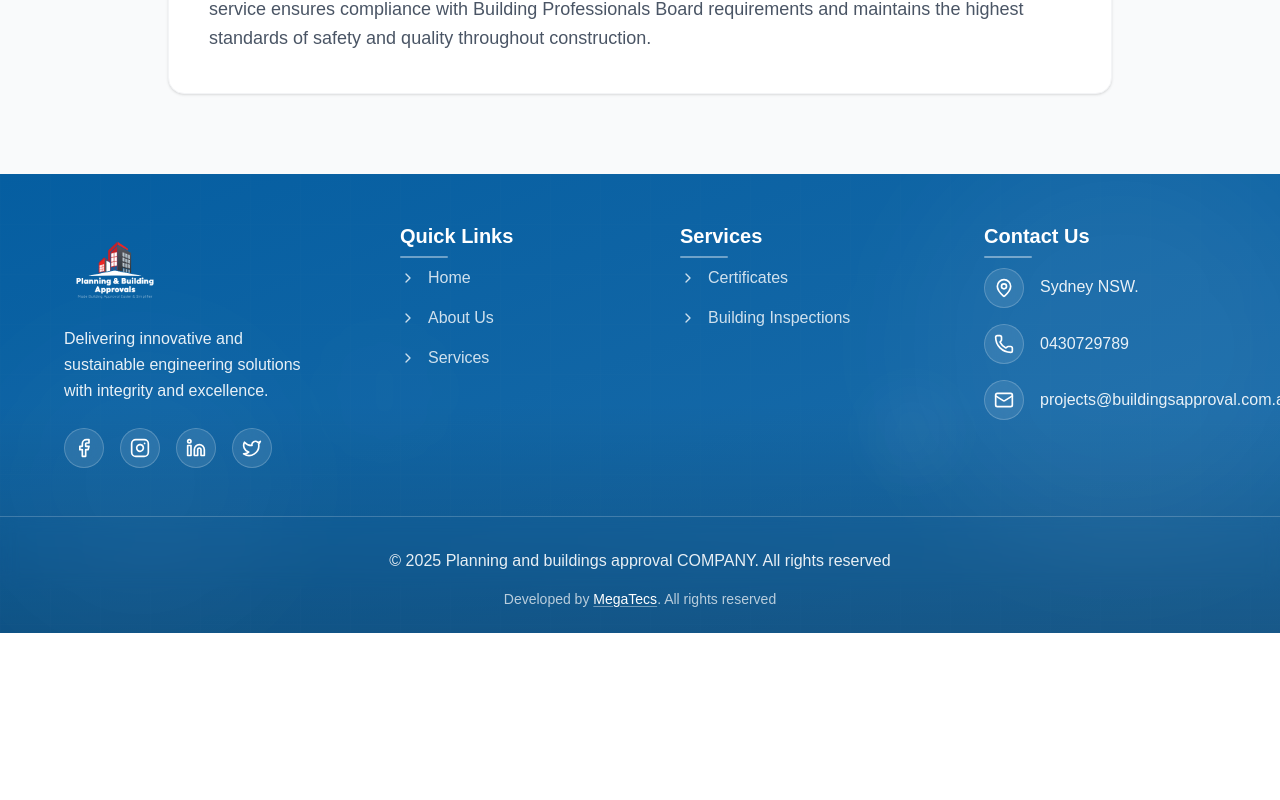
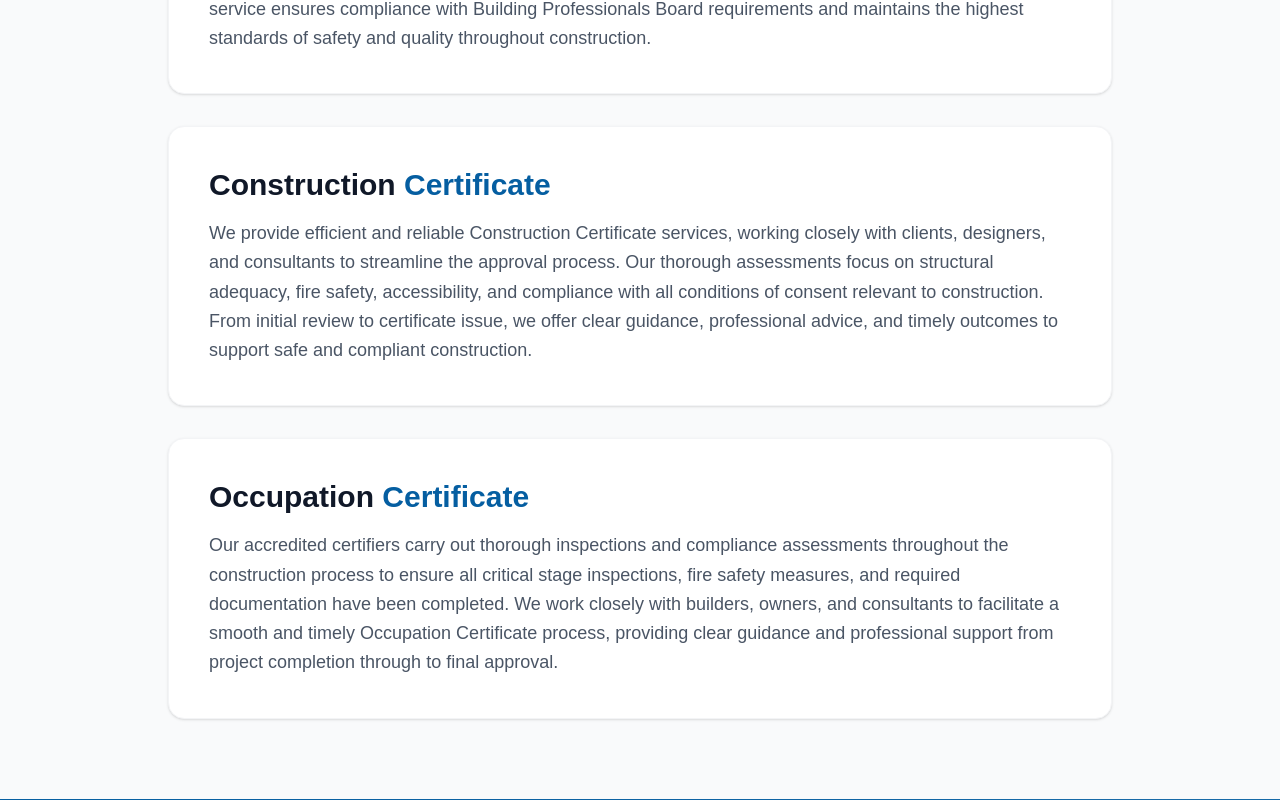
Before and after one commit to pH0enix46/BC, a Next.js app: page /services in a window 1280 px wide. Shown: the part 1160-1960 px from the top of the page. Before the commit the page ends 1793 px from the top, so only its background shows below. Built offline with nearby package versions, Linux system fonts and the light colour scheme; a web font is replaced by a local one.

Commit message:
Updated services contents

```diff
--- a/components/Services.tsx
+++ b/components/Services.tsx
@@ -14,31 +14,35 @@ const Services = () => {
 
       Our expertise team will ensures your plans meet all regulatory compliance and requirements and Australian Building Codes for a perfect starts.`,
     },
-    // {
-    //   id: "cc",
-    //   title: "Construction",
-    //   highlight: "Certificates",
-    //   description: `We issue construction certificates (CC) for building works after development consent is granted.
 
-    //   This ensures your detailed construction plans and specifications are consistent with the development consent and comply with the Building Code of Australia (BCA).`,
-    // },
-    // {
-    //   id: 2,
-    //   title: "Occupation",
-    //   highlight: "Certificates",
-    //   description:
-    //     "Issued by the Principal Certifying Authority under the EP&A Act, allowing legal occupation of new or modified buildings. We provide Occupation Certificates for residential buildings including single dwellings, dual occupancies, and multi-unit developments. Our comprehensive service covers all construction and completion phases of building compliance.",
-    //   image:
-    //     "https://images.unsplash.com/photo-1486406146926-c627a92ad1ab?ixlib=rb-4.0.3&ixid=M3wxMjA3fDB8MHxwaG90by1wYWdlfHx8fGVufDB8fHx8fA%3D%3D&auto=format&fit=crop&w=1000&q=80",
-    //   imageAlt: "Modern office building",
-    //   layout: "left",
-    // },
     {
       id: 3,
       title: "Building",
       highlight: "Inspections",
       description:
         "Mandatory Critical Stage Inspections throughout your development process. We conduct all required inspections from foundations to completion, scheduled within 48 hours notice. Our thorough inspection service ensures compliance with Building Professionals Board requirements and maintains the highest standards of safety and quality throughout construction.",
+      image:
+        "https://images.unsplash.com/photo-1503387762-592deb58ef4e?ixlib=rb-4.0.3&ixid=M3wxMjA3fDB8MHxwaG90by1wYWdlfHx8fGVufDB8fHx8fA%3D%3D&auto=format&fit=crop&w=1000&q=80",
+      imageAlt: "Building inspection and construction",
+      layout: "right",
+    },
+    {
+      id: 4,
+      title: "Construction",
+      highlight: "Certificate",
+      description:
+        "We provide efficient and reliable Construction Certificate services, working closely with clients, designers, and consultants to streamline the approval process. Our thorough assessments focus on structural adequacy, fire safety, accessibility, and compliance with all conditions of consent relevant to construction. From initial review to certificate issue, we offer clear guidance, professional advice, and timely outcomes to support safe and compliant construction.",
+      image:
+        "https://images.unsplash.com/photo-1503387762-592deb58ef4e?ixlib=rb-4.0.3&ixid=M3wxMjA3fDB8MHxwaG90by1wYWdlfHx8fGVufDB8fHx8fA%3D%3D&auto=format&fit=crop&w=1000&q=80",
+      imageAlt: "Building inspection and construction",
+      layout: "right",
+    },
+    {
+      id: 5,
+      title: "Occupation ",
+      highlight: "Certificate",
+      description:
+        "Our accredited certifiers carry out thorough inspections and compliance assessments throughout the construction process to ensure all critical stage inspections, fire safety measures, and required documentation have been completed. We work closely with builders, owners, and consultants to facilitate a smooth and timely Occupation Certificate process, providing clear guidance and professional support from project completion through to final approval.",
       image:
         "https://images.unsplash.com/photo-1503387762-592deb58ef4e?ixlib=rb-4.0.3&ixid=M3wxMjA3fDB8MHxwaG90by1wYWdlfHx8fGVufDB8fHx8fA%3D%3D&auto=format&fit=crop&w=1000&q=80",
       imageAlt: "Building inspection and construction",
```
